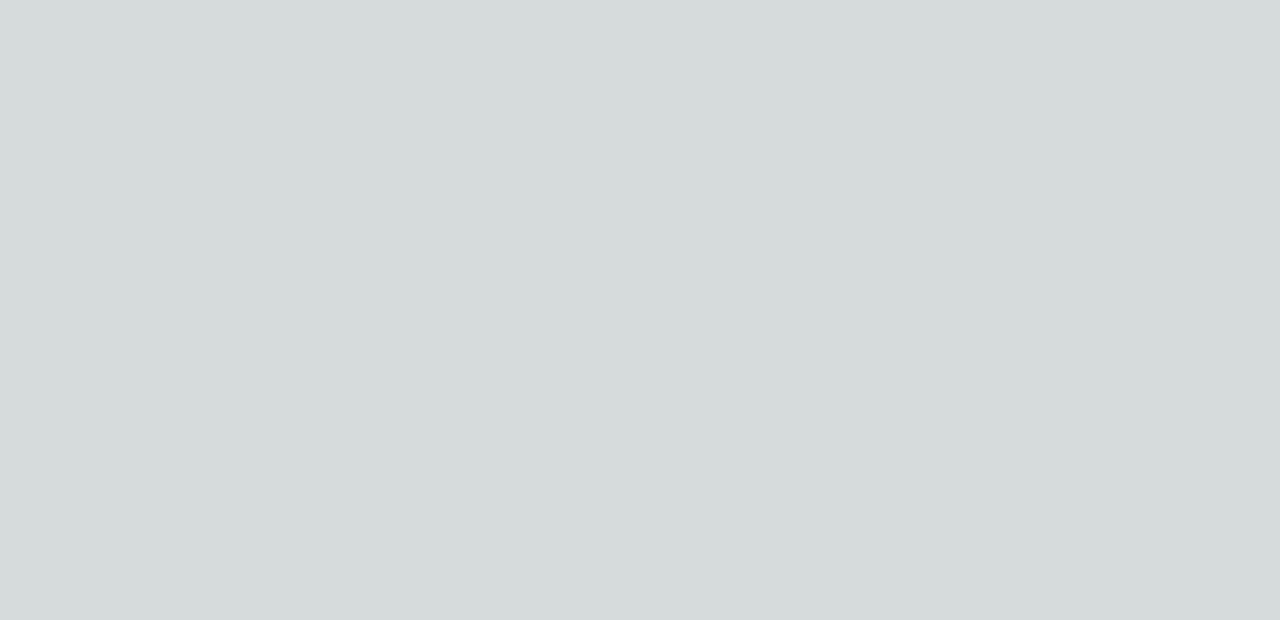
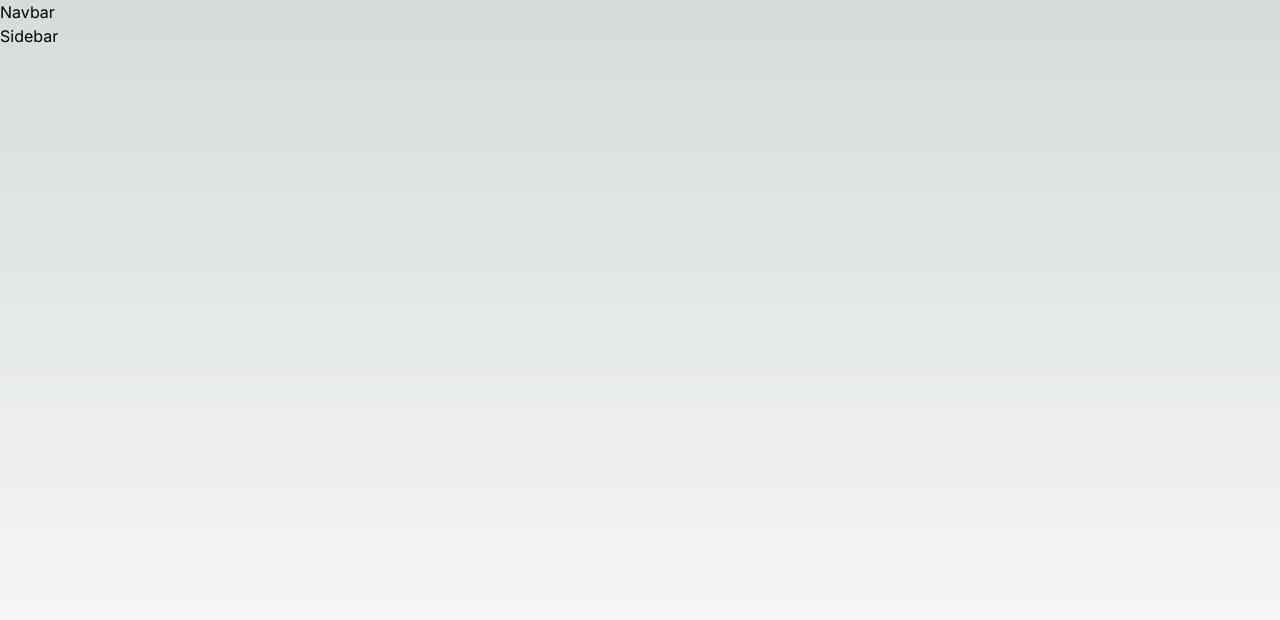
Before and after one commit to ShashwatMishra2411/yoom, a Next.js app: page / in a window 1280 px wide. Shown: the top 620 px of the page. Built offline with nearby package versions, Linux system fonts and the light colour scheme.

Commit message:
feat: Add HomeLayout component

```diff
--- /dev/null
+++ b/app/(root)/(home)/layout.jsx
@@ -0,0 +1,15 @@
+import React from "react";
+
+export default function HomeLayout({ children }) {
+  return (
+    <main className="relative">
+      Navbar
+      <div className="flex">
+        Sidebar
+        <section className="flex min-h-screen flex-1 flex-col px-6 pb-6 pt-20 max-md:pb-14 sm:px-14">
+          <div className="w-full">{children}</div>
+        </section>
+      </div>
+    </main>
+  );
+}
```
